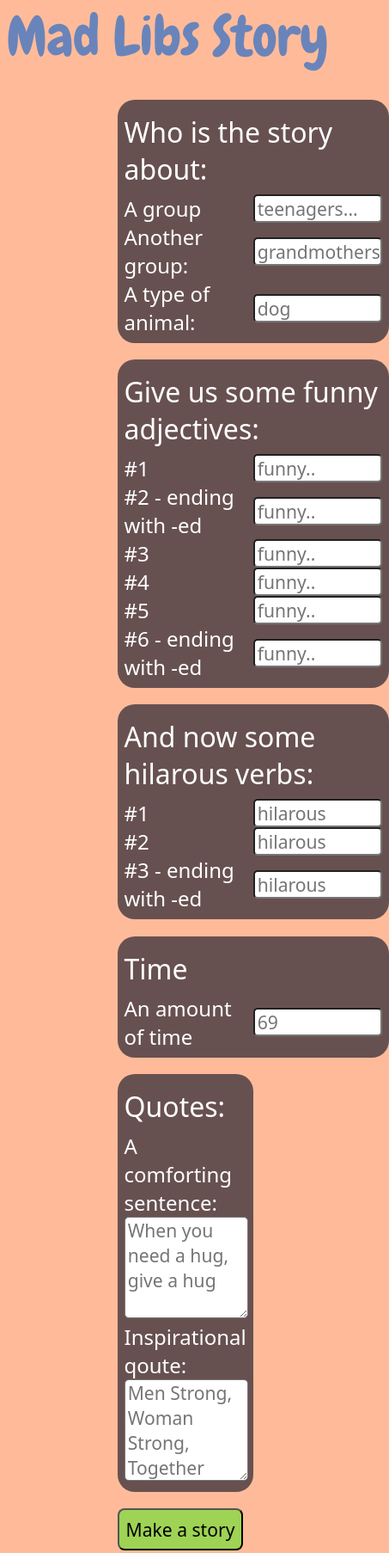
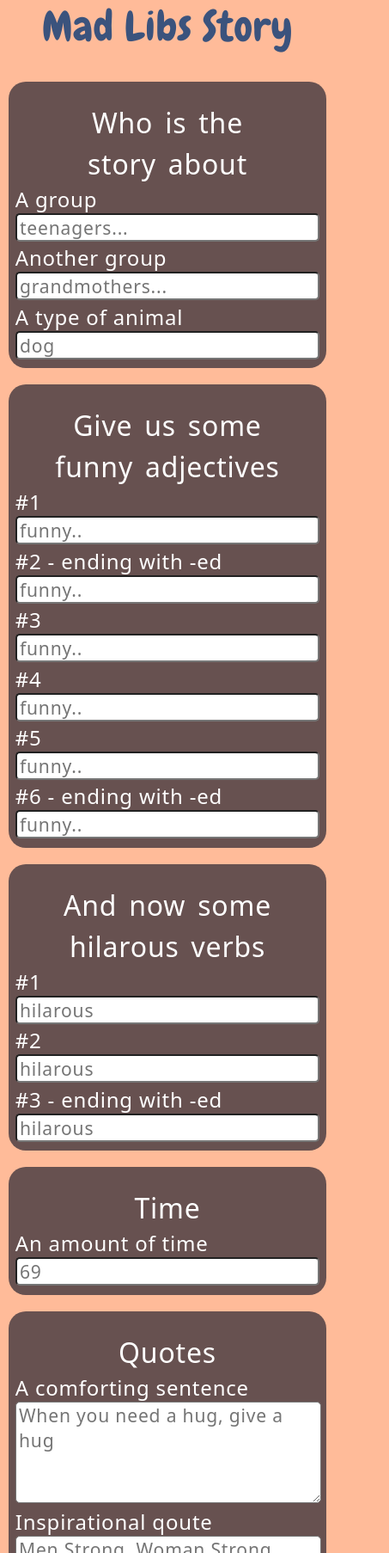
Before and after one commit to maardal/mad-libs, a plain HTML site: page index.html in a window 390 px wide. Shown: the top 1806 px of the page at 86% size, 453 px wide, since content can reach past the window. Drawn offline with Linux system fonts and the light colour scheme; a web font is replaced by a local one.

Commit message:
addressed accesibility issues and committing the css changes for responsive layouts that I forgot to add to the last commit

```diff
--- a/index.html
+++ b/index.html
@@ -1,5 +1,5 @@
 <!DOCTYPE html>
-<html>
+<html lang="en">
   <head>
     <meta charset="UTF-8" />
     <meta name="viewport" content="width=device-width, initial-scale=1" />
@@ -17,26 +17,26 @@
     </header>
     <main>
       <form id="form" action="story.html" method="GET">
-        <fieldset class="input-groups">
-          <p class="descriptors">Who is the story about:</p>
+        <section class="input-groups">
+          <h2 class="descriptors">Who is the story about</h2>
           <div class="question-answer">
             <label for="grp-1">A group</label>
             <input id="grp-1" class="text-input" type="text" name="grp-1" placeholder="teenagers..." required />
           </div>
 
           <div class="question-answer">
-            <label for="grp-2">Another group:</label>
+            <label for="grp-2">Another group</label>
             <input id="grp-2" class="text-input" type="text" name="grp-2" placeholder="grandmothers..." required />
           </div>
 
           <div class="question-answer">
-            <label for="ani-1">A type of animal:</label>
+            <label for="ani-1">A type of animal</label>
             <input id="ani-1" class="text-input" type="text" name="ani-1" placeholder="dog" required />
           </div>
-        </fieldset>
+        </section>
 
-        <fieldset class="input-groups">
-          <p class="descriptors">Give us some funny adjectives:</p>
+        <section class="input-groups">
+          <h2 class="descriptors">Give us some funny adjectives</h2>
           <div class="question-answer">
             <label for="adj-1">#1</label>
             <input id="adj-1" class="text-input" type="text" name="adj-1" placeholder="funny.." required />
@@ -66,10 +66,10 @@
             <label for="adj-6">#6 - ending with -ed</label>
             <input id="adj-6" class="text-input" type="text" name="adj-6" placeholder="funny.." required pattern="[a-zA-Z]+(ed)$" />
           </div>
-        </fieldset>
+        </section>
 
-        <fieldset class="input-groups">
-          <p class="descriptors">And now some hilarous verbs:</p>
+        <section class="input-groups">
+          <h2 class="descriptors">And now some hilarous verbs</h2>
           <div class="question-answer">
             <label for="ver-1">#1</label>
             <input id="ver-1" class="text-input" type="text" name="ver-1" placeholder="hilarous" required />
@@ -84,29 +84,29 @@
             <label for="ver-3">#3 - ending with -ed</label>
             <input id="ver-3" class="text-input" type="text" name="ver-3" placeholder="hilarous" required pattern="[a-zA-Z]+(ed)$" />
           </div>
-        </fieldset>
+        </section>
 
-        <fieldset class="input-groups">
-          <p class="descriptors">Time</p>
+        <section class="input-groups">
+          <h2 class="descriptors">Time</h2>
           <div class="question-answer">
             <label for="tim-1">An amount of time </label>
             <input id="tim-1" class="text-input" type="number" name="tim-1" placeholder="69" required min="1" />
           </div>
-        </fieldset>
+        </section>
 
-        <fieldset class="input-groups">
-          <p class="descriptors">Quotes:</p>
+        <section class="input-groups">
+          <h2 class="descriptors">Quotes</h2>
 
           <div>
-            <label for="quote">A comforting sentence:</label>
+            <label for="quote">A comforting sentence</label>
             <textarea id="quote" name="quote" placeholder="When you need a hug, give a hug" required maxlength="250" cols="75" rows="4"></textarea>
           </div>
 
           <div>
-            <label for="message">Inspirational qoute:</label>
+            <label for="message">Inspirational qoute</label>
             <textarea id="message" name="message" placeholder="Men Strong, Woman Strong, Together strong" required maxlength="250" cols="75" rows="4"></textarea>
           </div>
-        </fieldset>
+        </section>
 
         <input id="submit" type="submit" name="submit" value="Make a story" />
       </form>
@@ -137,9 +137,7 @@
     </main>
     <footer>
       <p class="footer-description">A small digital <a href="https://en.wikipedia.org/wiki/Mad_Libs" target="_blank">madlibs</a> clone.</p>
-      <p>
-        Made by <a href="https://www.github.com/maardal" target="_blank"><img class="github-logo" src="static/github-mark-white.svg" /> maardal.</a>
-      </p>
+      <p>Made by <a href="https://www.github.com/maardal" target="_blank"> maardal.</a></p>
     </footer>
   </body>
 </html>
--- a/style.css
+++ b/style.css
@@ -3,6 +3,7 @@
   box-sizing: content-box;
   margin: 0;
   padding: 0;
+  letter-spacing: 0.05rem;
 }
 
 html {
@@ -25,11 +26,12 @@ fieldset {
 
 :root {
   /** colors shared between several elements **/
-  --offshade-blue: hsl(220, 37%, 57%);
+  --offshade-blue: hsl(218, 36%, 36%);
   --light-green: hsla(85, 59%, 58%, 1);
 
   /** backgrounds, headings and text **/
   --main-background-color-peach: hsla(20, 100%, 80%, 1);
+  --faq-section-background-color: rgb(241, 157, 114);
   --main-text-color-white: hsla(0, 0%, 100%, 1);
   --main-heading-color-blue-shade: var(--offshade-blue);
   --input-groups-background-color-raisin-black-opacity: hsla(280, 9%, 20%, 0.75);
@@ -96,6 +98,7 @@ h1 {
 h2 {
   font-size: 3.5rem;
   padding-bottom: 1rem;
+  text-wrap: balance;
 }
 
 h3 {
@@ -114,10 +117,14 @@ footer {
 }
 
 /** Story input structure **/
+.input-groups h2 {
+  margin: 1rem 0 0 0;
+}
 .question-answer {
   display: grid;
   grid-template-columns: repeat(2, minmax(150px, 1fr));
   align-items: center;
+  margin-bottom: 0.15rem;
 }
 
 /** Story input styling **/
@@ -136,9 +143,28 @@ textarea {
   font-size: 1.32rem;
 }
 
+input[type="text"],
+input[type="number"],
+textarea {
+  transition: box-shadow 300ms ease 10ms;
+}
+
+input[type="text"]:focus,
+input[type="number"]:focus,
+textarea:focus {
+  outline: none;
+  background-color: var(--main-background-color-peach);
+  box-shadow: 0 0 0 3px yellow;
+}
+
 .descriptors {
   margin: 0.5rem 0;
   font-size: 2rem;
+  text-align: center;
+  line-height: 1.5;
+  word-spacing: 0.3rem;
+  color: var(--main-text-color-white);
+  font-weight: normal;
 }
 
 .input-groups {
@@ -159,17 +185,25 @@ textarea::placeholder {
 
 /** Story styling **/
 .story {
-  margin: 30px auto;
-  text-align: justify;
+  margin: 1rem auto;
+  text-align: left;
   background-color: var(--input-groups-background-color-raisin-black-opacity);
   padding: 2rem;
   border-radius: 0.5rem;
   font-size: 1.75rem;
+  line-height: 1.5;
+  word-spacing: 0.3rem;
 }
 
 /** FAQ section **/
 details {
   margin-top: 0.5rem;
+  border-radius: 0.5rem;
+  transition: background-color 0.25s ease-in 25ms;
+}
+
+details:hover {
+  background-color: var(--faq-section-background-color);
 }
 
 details::details-content {
@@ -181,10 +215,13 @@ details::details-content {
 
 details[open]::details-content {
   block-size: auto;
+  background-color: var(--faq-section-background-color);
+  border-radius: 0.5rem;
 }
 
 details summary {
   font-size: 2rem;
+  padding-left: 0.5rem;
   color: var(--main-heading-color-blue-shade);
   width: 95%;
   display: flex; /** removes the arrow marker **/
@@ -193,13 +230,17 @@ details summary {
 
 details p {
   font-size: 1.5rem;
+  padding-left: 0.5rem;
   color: var(--main-heading-color-blue-shade);
   width: 95%;
   margin-top: 0.5rem;
-  text-align: justify;
 }
 
 /** Anchor tag styling  + transitions **/
+a {
+  text-underline-offset: 0.25rem;
+}
+
 a:link {
   color: var(--link-unvisited-darkergreen);
 }
@@ -211,6 +252,16 @@ a:visited {
 a:hover {
   color: var(--link-hover-blue-shade);
   transition: color 0.25s ease-in 25ms;
+}
+
+a[href*="github"]::before {
+  background-image: url("/static/github-mark-white.svg");
+  background-size: 1.25rem 1.25rem;
+  background-repeat: no-repeat;
+  display: inline-block;
+  width: 1.25rem;
+  height: 1.25rem;
+  content: "";
 }
 
 /** Logos used for links **/
@@ -229,7 +280,12 @@ a:hover {
 #submit:hover {
   background-color: var(--confirm-button-hover-darkergreen);
   cursor: pointer;
-  transition: background-color 0.25s ease-in 25ms;
+  transition: background-color 300ms ease, box-shadow 300ms ease;
+}
+
+#submit:focus,
+#submit:hover {
+  box-shadow: 0 0 0 5px var(--main-heading-color-blue-shade);
 }
 
 /* Fonts */
@@ -269,3 +325,67 @@ a:hover {
   font-weight: 700;
   font-style: normal;
 }
+
+@media only screen and (max-width: 1800px) {
+  main {
+    width: 50%;
+  }
+}
+
+@media only screen and (max-width: 1280px) {
+  main {
+    width: 60%;
+  }
+}
+
+@media only screen and (max-width: 1024px) {
+  main {
+    width: 75%;
+  }
+}
+
+@media only screen and (max-width: 780px) {
+  main {
+    width: 80%;
+  }
+
+  h2 {
+    font-size: 3.2rem;
+  }
+}
+
+@media only screen and (max-width: 480px) {
+  main {
+    width: 95%;
+  }
+
+  .question-answer {
+    display: grid;
+    grid-template-columns: 1fr;
+  }
+
+  #story-heading {
+    display: none;
+  }
+
+  h1 {
+    font-size: 3rem;
+  }
+
+  h2 {
+    font-size: 2.8rem;
+    text-wrap: balance;
+    padding: 0;
+  }
+
+  .descriptors {
+    font-size: 2rem;
+    margin: 0;
+  }
+}
+
+@media only screen and (orientation: landscape) and (max-width: 1280px) {
+  h1 {
+    display: none;
+  }
+}
```
Also changed, not shown: story.html (+2 -2 lines).
